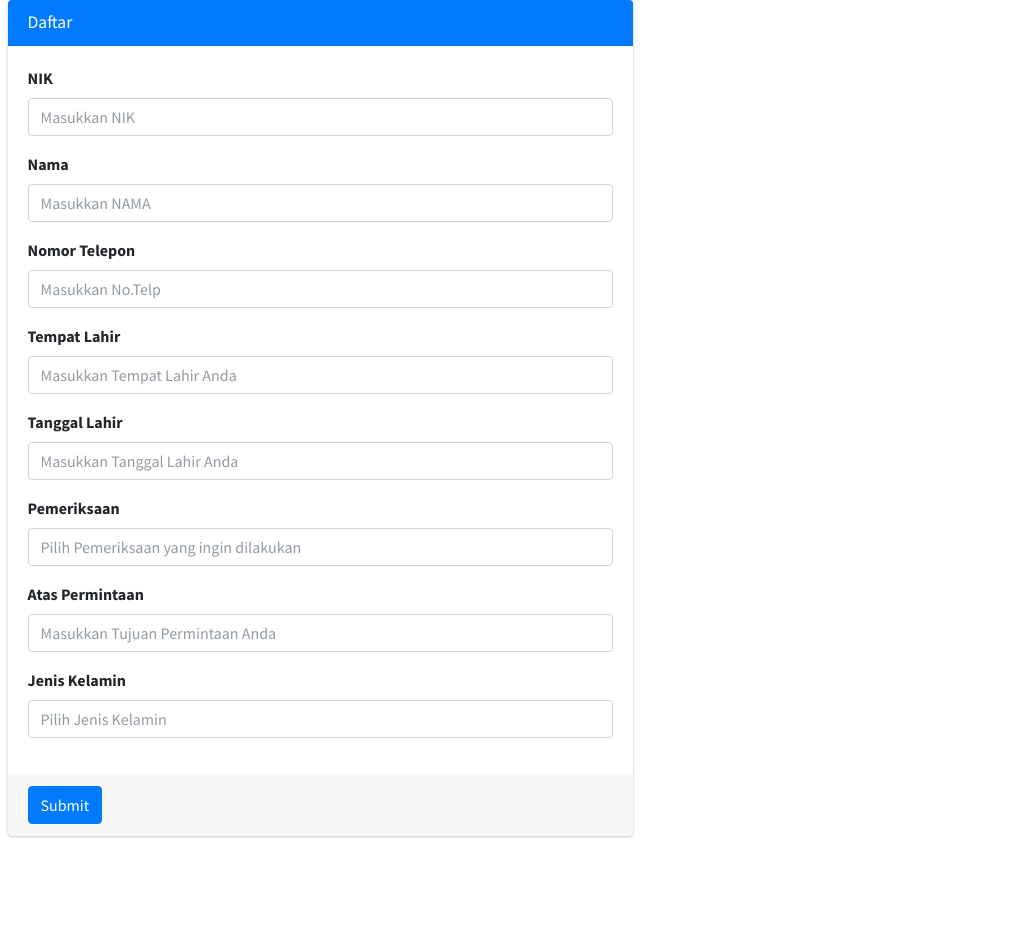
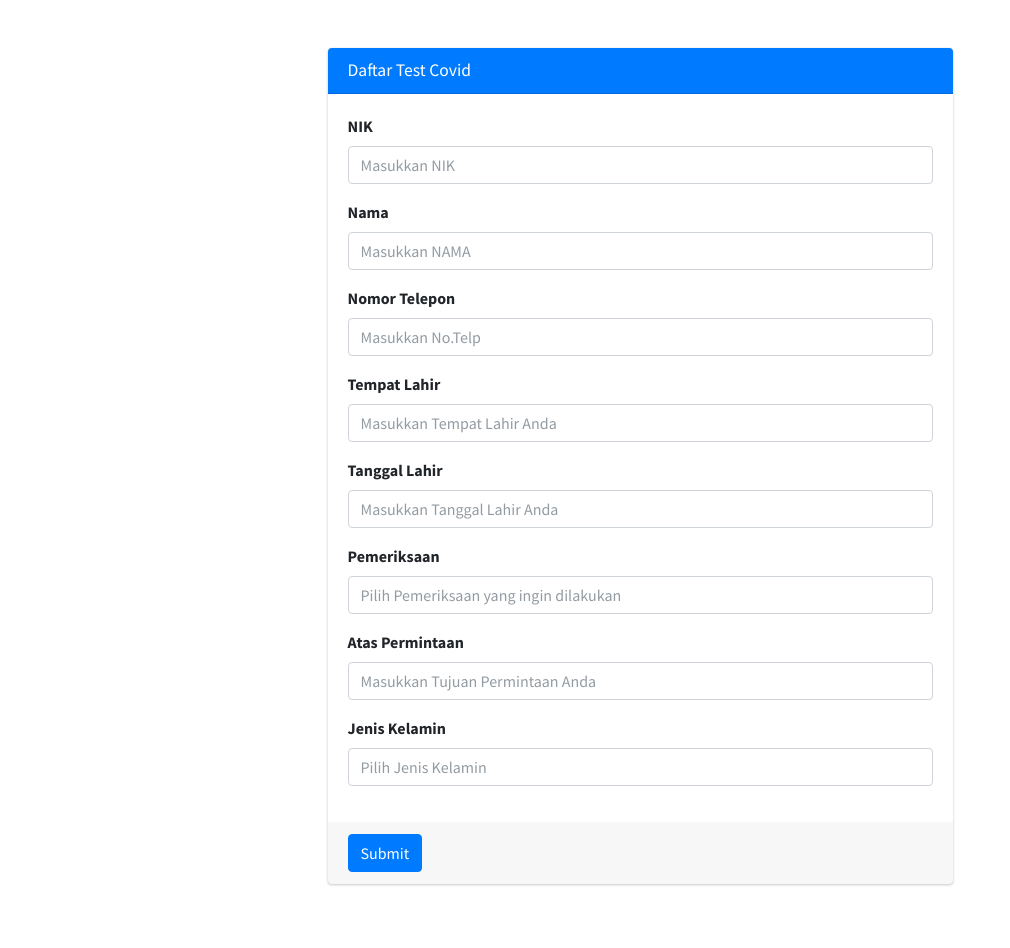
Before and after one commit to tsagifbrq/klinik_project, a CodeIgniter 4 app: template app/Views/pages/daftar.php in a window 1280 px wide. Shown: the whole page, without its empty margins (0-1010 px from the left). Before the commit the page ends 838 px from the top, so only its background shows below. Run offline with PHP 8.4 and a stand-in for CodeIgniter, Linux system fonts and the light colour scheme; the template is opened without the code that fills it, so the values that code supplies are empty; some libraries are stand-ins or nearby versions.

Commit message:
update daftar

```diff
--- a/app/Views/pages/daftar.php
+++ b/app/Views/pages/daftar.php
@@ -20,17 +20,17 @@
     <!-- Main content -->
     <section class="content">
         <div class="container-fluid ">
-            <div class="row">
+            <div class="row py-5">
                 <!-- left column -->
-                <div class="col-md-6">
+                <div class="col-md-6  mx-auto">
                     <!-- general form elements -->
                     <div class="card card-primary">
                         <div class="card-header">
-                            <h3 class="card-title">Daftar</h3>
+                            <h3 class="card-title">Daftar Test Covid</h3>
                         </div>
                         <!-- /.card-header -->
                         <!-- form start -->
-                        <form>
+                        <form action="" method="POST">
                             <div class="card-body">
                                 <div class="form-group">
                                     <label for="exampleInputEmail1">NIK</label>
@@ -66,7 +66,6 @@
                                 </div>
                             </div>
                             <!-- /.card-body -->
-
                             <div class="card-footer">
                                 <button type="submit" class="btn btn-primary" href="/dashboard">Submit</button>
                             </div>
```
